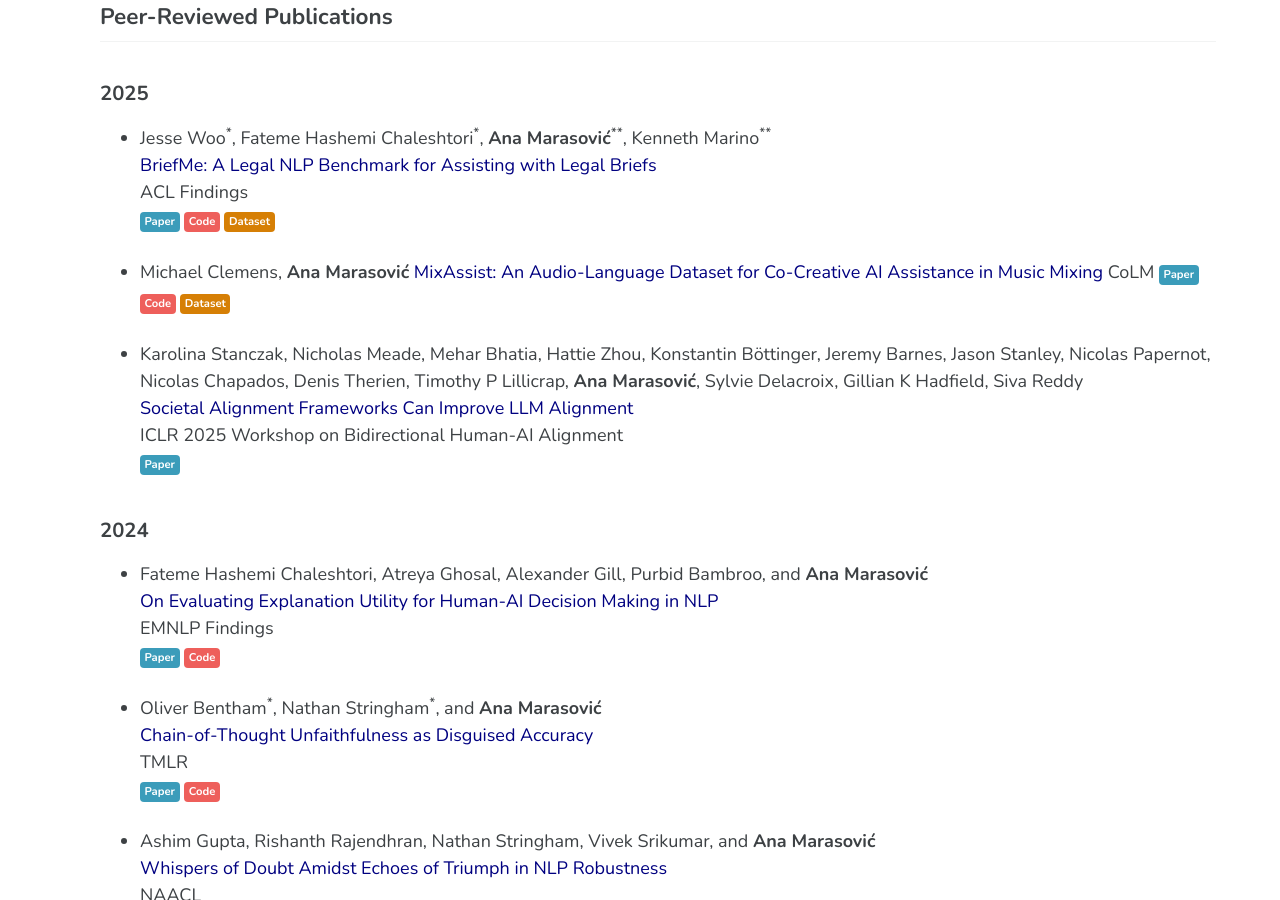
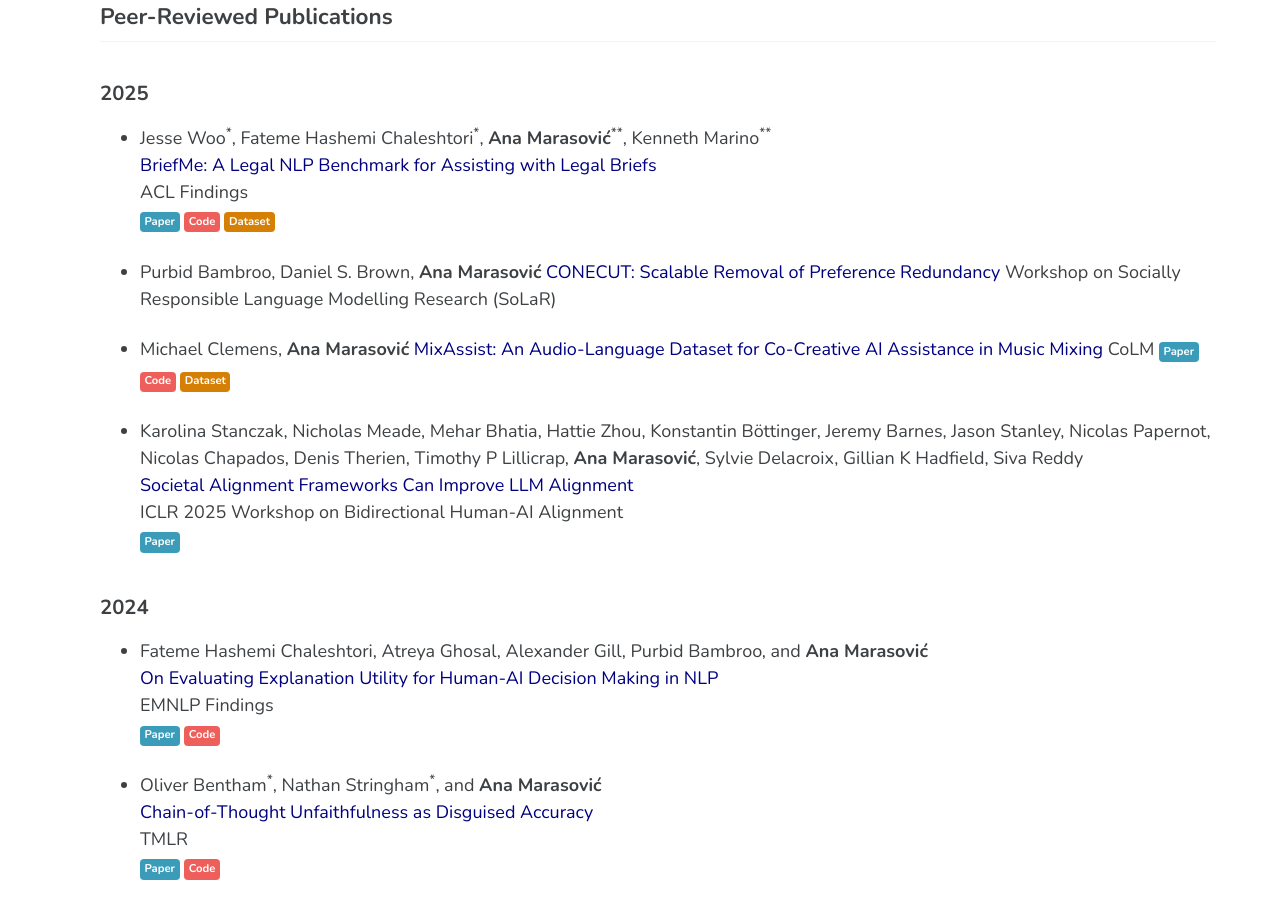
Before and after one commit to amarasovic/amarasovic.github.io, a Jekyll site: the page built from publications/index.md, in a window 1280 px wide and 900 px high, scrolled down 544 px. Built offline with Jekyll 4.4.1, drawn with Linux system fonts in a browser that asks for light colours; cached includes are drawn as plain includes; a script that is not in the unit is left out.

Commit message:
Add CONECUT paper to publications for SoLaR workshop 2025
🤖 Generated with [Claude Code](https://claude.ai/code)

Co-Authored-By: Claude <noreply@anthropic.com>

```diff
--- a/publications/index.md
+++ b/publications/index.md
@@ -26,6 +26,10 @@ Jump to: [preprints](https://www.anamarasovic.com/publications/#preprints), peer
 <span style="color:navy">BriefMe: A Legal NLP Benchmark for Assisting with Legal Briefs</span>
 ACL Findings
 [Paper](https://arxiv.org/abs/2506.06619){: .btn .btn--info .btn--small} [Code](https://github.com/utahnlp/BriefMe){: .btn .btn--danger .btn--small}  [Dataset](https://huggingface.co/datasets/jw4202/BriefMe){: .btn .btn--warning .btn--small}
+
+* Purbid Bambroo, Daniel S. Brown, **Ana Marasović**
+<span style="color:navy">CONECUT: Scalable Removal of Preference Redundancy</span>
+Workshop on Socially Responsible Language Modelling Research (SoLaR)
 
 * Michael Clemens, **Ana Marasović**
 <span style="color:navy">MixAssist: An Audio-Language Dataset for Co-Creative AI Assistance in Music Mixing</span>
```
